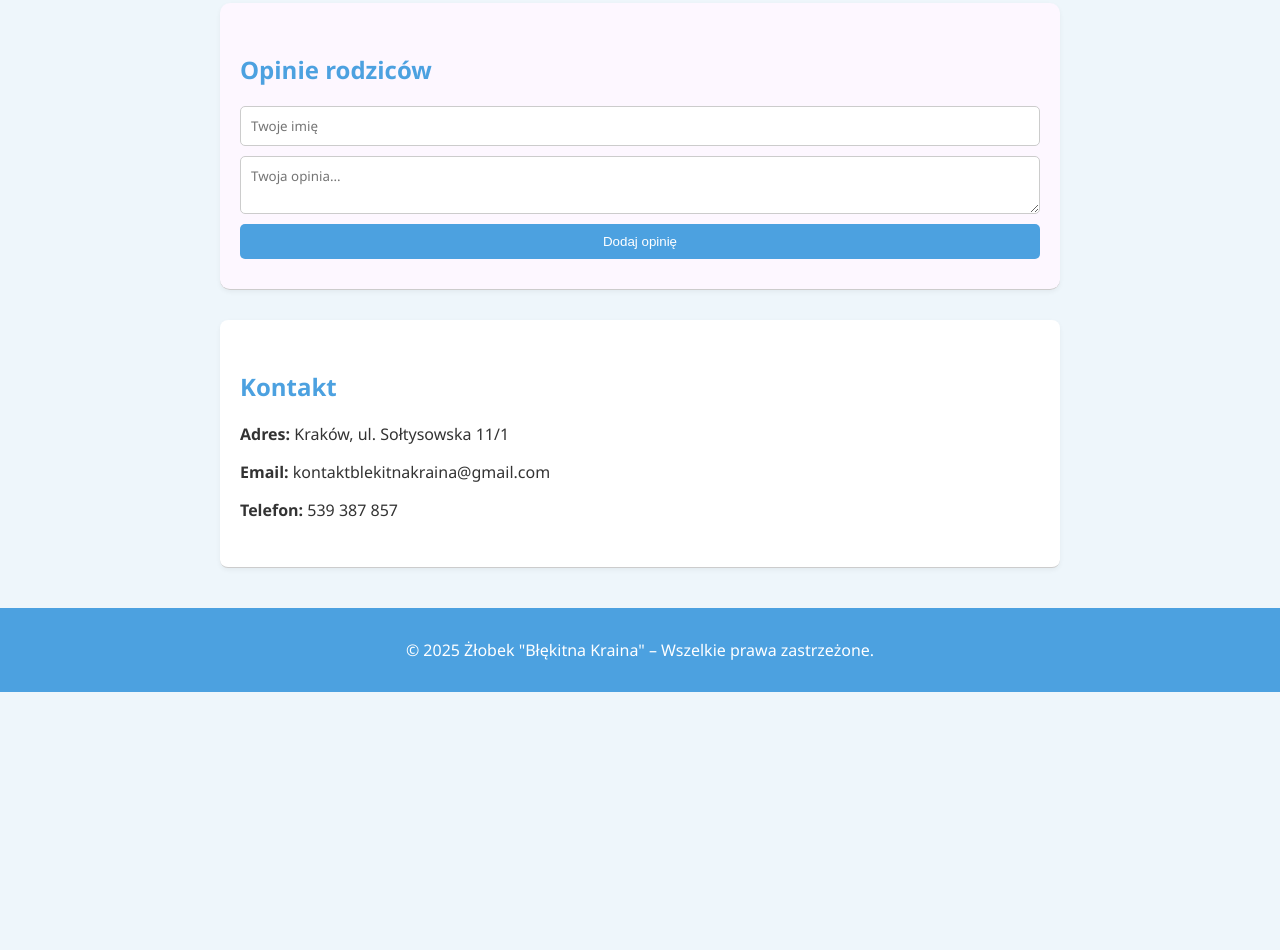
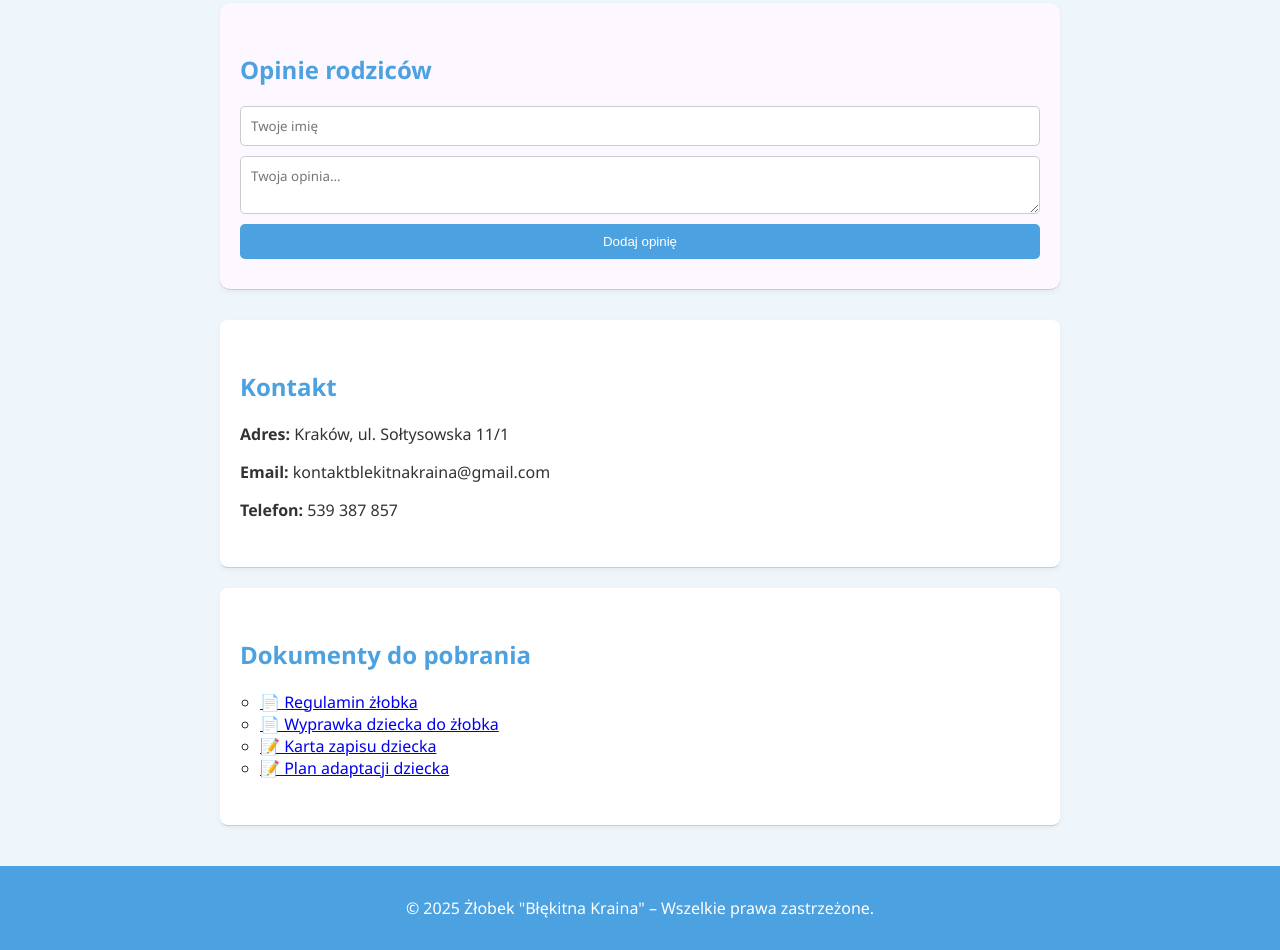
Before and after one commit to blekitnakraina/blekitnakraina, a plain HTML site: page index.html in a window 1280 px wide. Shown: the part 1308-2258 px from the top of the page. Before the commit the page ends 2000 px from the top, so only its background shows below. Drawn offline with Linux system fonts and the light colour scheme.

Commit message:
Update index.html

```diff
--- a/index.html
+++ b/index.html
@@ -16,6 +16,7 @@
     <a href="#kontakt">Kontakt</a>
 	<a href="#galeria">Galeria</a>
 	<a href="#opinie">Opinie rodziców</a>
+	<a hfref="dokumenty">Dokumenty</a>
   </nav>
 </header>
 
@@ -70,6 +71,15 @@
     <p><strong>Telefon:</strong> 539 387 857</p>
   </section>
 
+	<section id="dokumenty">
+  <h2>Dokumenty do pobrania</h2>
+  <ul>
+    <li><a href="regulamin.pdf" target="_blank">📄 Regulamin żłobka</a></li>
+    <li><a href="wyprawka.pdf" target="_blank">📄 Wyprawka dziecka do żłobka</a></li>
+    <li><a href="karta_zapisu.pdf" target="_blank">📝 Karta zapisu dziecka</a></li>
+    <li><a href="plan_adaptacji.pdf" target="_blank">📝 Plan adaptacji dziecka</a></li>
+  </ul>
+</section>
 
   <footer>
     <p>&copy; 2025 Żłobek "Błękitna Kraina" – Wszelkie prawa zastrzeżone.</p>
```
